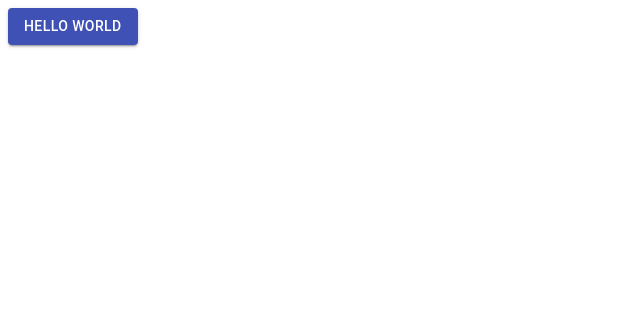
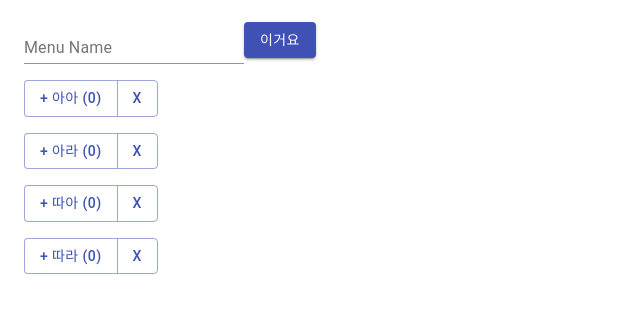
Before and after one commit to afrontend/menu-guide-next, a Next.js app: page / in a window 1280 px wide. Shown: the top 312 px of the page, without its empty margins (0-640 px from the left). Built offline with nearby package versions, Linux system fonts and the light colour scheme.

Commit message:
Add menus

```diff
--- a/pages/index.js
+++ b/pages/index.js
@@ -1,10 +1,102 @@
-import React from 'react';
+import React, { useState, useCallback } from 'react';
 import Button from '@material-ui/core/Button';
+import ButtonGroup from '@material-ui/core/ButtonGroup';
+import TextField from '@material-ui/core/TextField';
+import ListItem from '@material-ui/core/ListItem';
 
-const Home = () => (
-  <Button variant="contained" color="primary">
-    Hello World
-  </Button>
-)
+function getMenus() {
+  return [
+    { name: '아아', count: 0 },
+    { name: '아라', count: 0 },
+    { name: '따아', count: 0 },
+    { name: '따라', count: 0 },
+  ];
+}
 
-export default Home
+function App() {
+  const [ menuList, setMenuList ] = useState(getMenus());
+
+  const increment = menuName => {
+    setMenuList(menuList.map(m => {
+      if (m.name === menuName) {
+        m.count = m.count + 1;
+      }
+      return m;
+    }));
+  };
+
+  const decrement = menuName => {
+    setMenuList(menuList.map(m => {
+      if (m.name === menuName) {
+        m.count = m.count - 1;
+      }
+      return m;
+    }).filter(m => {
+      return m.count !== -1;
+    }));
+  };
+
+  function getUrlParameter(menuList) {
+    return '?menus=' + menuList.map(m => m.name).join(',');
+  }
+
+  function Menu({ menu }) {
+    const m = menu.menu;
+    const index = menu.index;
+
+    const menuName = m.name;
+    const inc = useCallback(
+      () => {
+        increment(menuName);
+      },
+      [menuName]
+    );
+
+    const dec = useCallback(
+      () => {
+        decrement(menuName);
+      },
+      [menuName]
+    );
+
+    return (
+      <ListItem>
+        <div key={ index } >
+          <ButtonGroup color="primary" aria-label="outlined primary button group">
+            <Button className="button is-success" onClick={ inc }><span className="title is-6">{ `+ ${m.name} (${m.count})` }</span></Button>&nbsp;
+            <Button className="button is-danger" onClick={ dec }><span className="title is-6">x</span></Button>
+          </ButtonGroup>
+        </div>
+      </ListItem>
+    );
+  }
+
+  const [ newMenuName, setNewMenuName ] = useState('');
+
+  function addMenu() {
+    if (newMenuName) {
+      menuList.push({ name: newMenuName, count: 0 });
+      setMenuList(menuList);
+      setNewMenuName('');
+    }
+  }
+
+  return (
+    <div className="App">
+      <ListItem>
+        <TextField value={newMenuName} onChange={e => setNewMenuName(e.target.value)} id="standard-basic" label="Menu Name" />
+        <Button variant="contained" color="primary" onClick={ addMenu }>이거요</Button>
+      </ListItem>
+      {
+        menuList && menuList.filter(m => {
+          return newMenuName ? m.name.includes(newMenuName) : true;
+        }).map((m, index) => {
+          const menu = { menu: m, index };
+          return <Menu key={index} menu={menu} />;
+        })
+      }
+    </div>
+  );
+}
+
+export default App;
```
